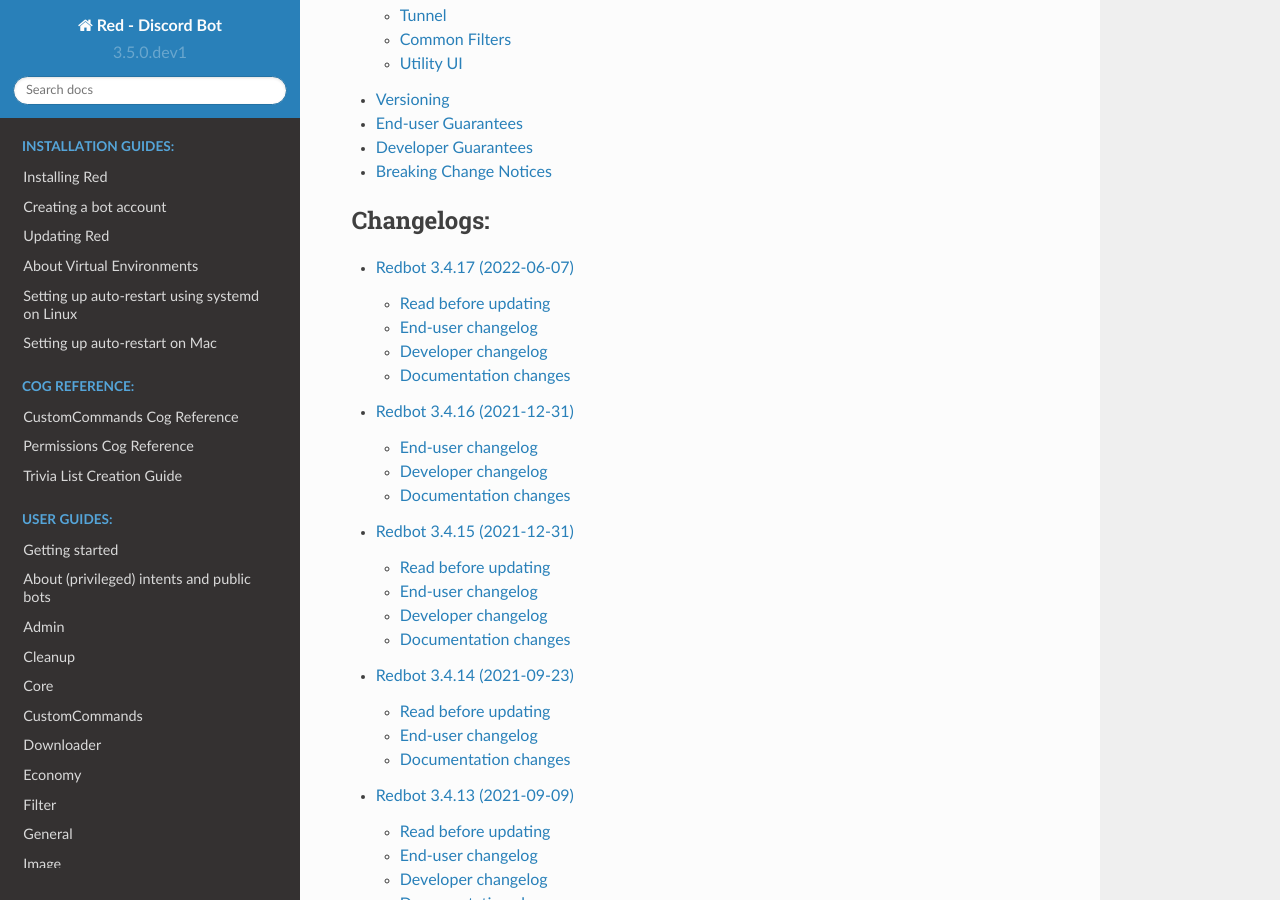
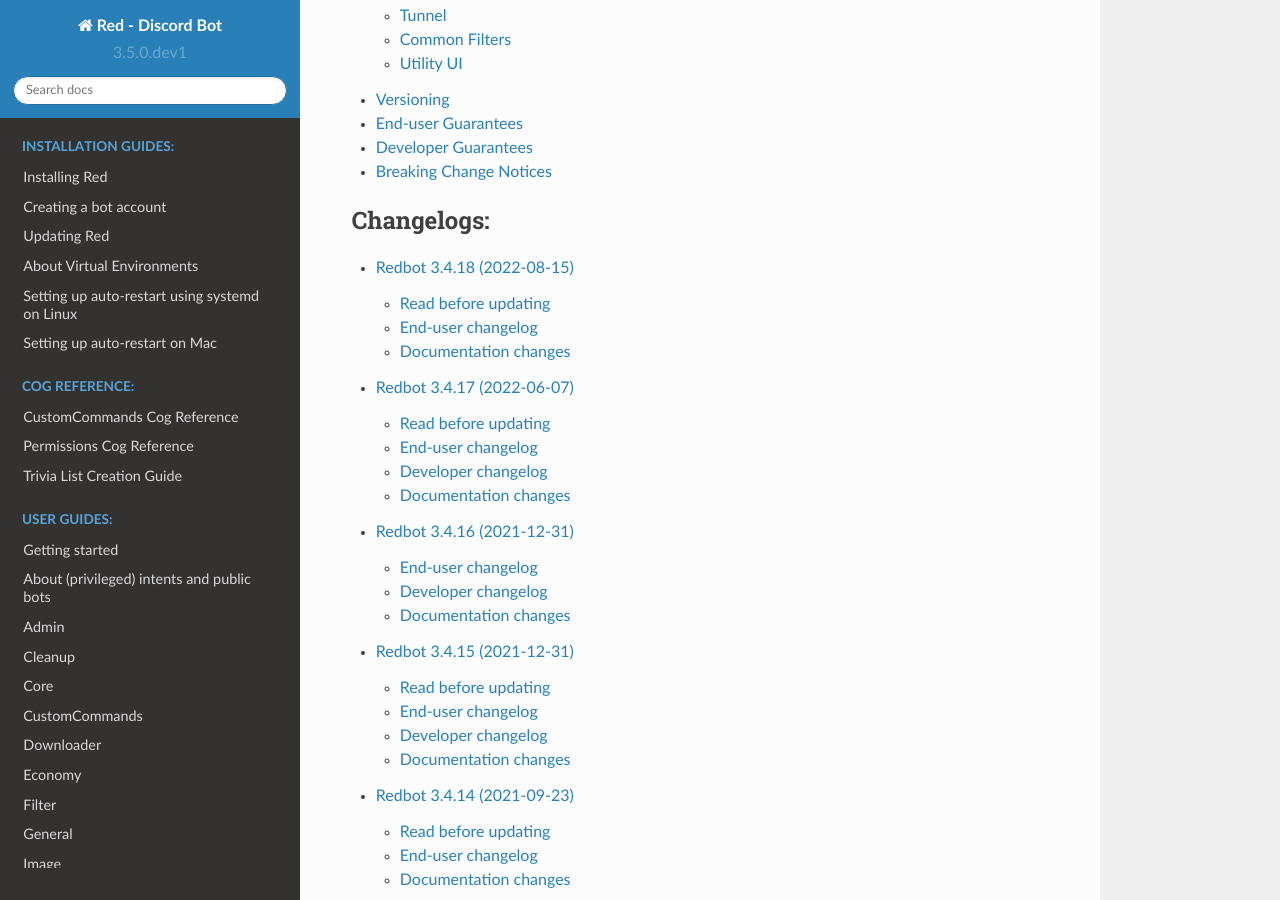
Before and after one commit to Renirous/Red-DiscordBot, a Sphinx documentation site: the page built from docs/index.rst, in a window 1280 px wide and 900 px high, scrolled down 4896 px. Built offline with Sphinx 7.4.7 and the Read the Docs theme 2.0.0, drawn with Linux system fonts in a browser that asks for light colours; pages that are not in the unit, such as notebooks, are missing from menus; the version number is read from the project's files by our own code; some of the changed lines change nothing that is shown.

Commit message:
Red 3.4.18 - Changelog (#5829)

```diff
--- a/docs/changelog_3_4_0.rst
+++ b/docs/changelog_3_4_0.rst
@@ -1,4 +1,42 @@
 .. 3.4.x Changelogs
+
+Redbot 3.4.18 (2022-08-15)
+==========================
+
+| Thanks to all these amazing people that contributed to this release:
+| :ghuser:`aikaterna`, :ghuser:`Flame442`, :ghuser:`jack1142`, :ghuser:`Kowlin`, :ghuser:`RheingoldRiver`
+
+Read before updating
+--------------------
+
+#. openSUSE Leap 15.2 is no longer supported as it has already reached its end of life.
+#. Information for Audio users that are using an external Lavalink instance (if you don't know what that is, you should skip this point):
+
+    - Red 3.4.18 uses a new Lavalink jar that you will need to manually update from `our GitHub <https://github.com/Cog-Creators/Lavalink-Jars/releases/tag/3.4.0_1350>`__.
+    - We've updated our `application.yml file <https://github.com/Cog-Creators/Red-DiscordBot/blob/3.4.18/redbot/cogs/audio/data/application.yml>`__ and you should update your instance's ``application.yml`` appropriately.
+
+
+End-user changelog
+------------------
+
+Core Bot
+********
+
+- openSUSE Leap 15.2 is no longer supported as it has already reached its end of life (:issue:`5777`)
+
+Audio
+*****
+
+- Addressed a cipher change that made it impossible to find tracks (:issue:`5822`)
+- Fixed an issue with ``[p]llset external`` making the bot completely unresponsive when switching to an external Lavalink server (:issue:`5804`, :issue:`5828`)
+
+
+Documentation changes
+---------------------
+
+- Updated the screenshot in `bot_application_guide` to include the message content intent (:issue:`5798`)
+- Unpinned Temurin version on Windows as a fixed version is now available (:issue:`5815`)
+
 
 Redbot 3.4.17 (2022-06-07)
 ==========================
@@ -21,7 +59,7 @@
 Core Bot
 ********
 
-- Fedora 33 is no longer supported as it has already reached its its end of life (:issue:`5701`)
+- Fedora 33 is no longer supported as it has already reached its end of life (:issue:`5701`)
 - Added instructions on how to respond to the message received from ``[p]contact`` in the embed footer of the message sent to the bot owner (:issue:`5528`, :issue:`5529`)
 - Updated ``[p]servers`` command to escape Discord markdown in server names (:issue:`5696`, :issue:`5744`)
 - Fixed a bug that prevented users from changing the name and data location with ``redbot --edit`` command (:issue:`5545`, :issue:`5540`, :issue:`5541`)
```
